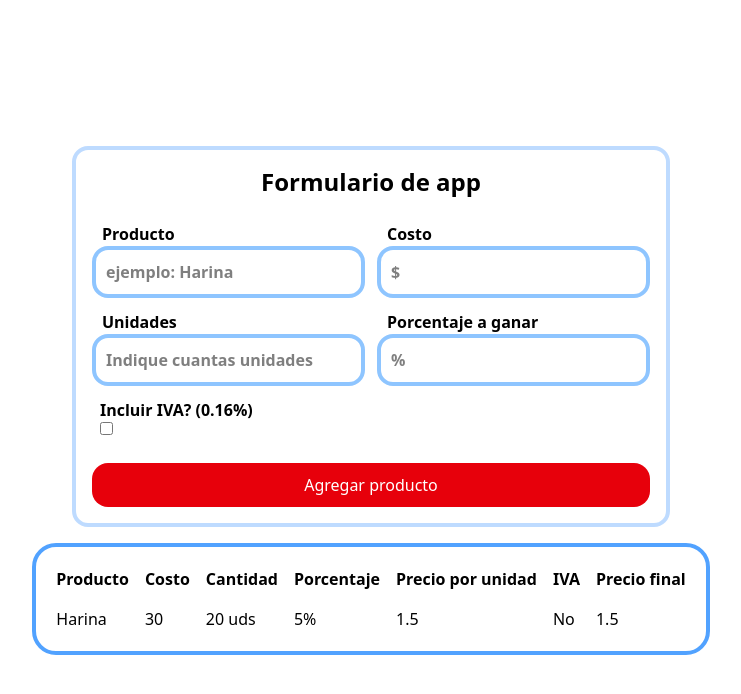
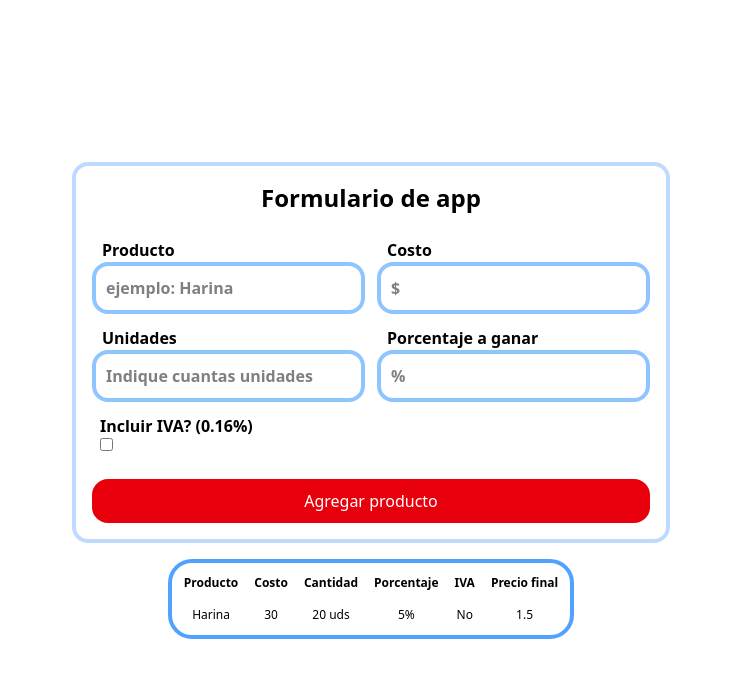
Before and after one commit to Eiderth/banner-store-repo, a React (Vite) app: page / in a window 1280 px wide. Shown: the top 694 px of the page, without its empty margins (269-1010 px from the left). Built offline with nearby package versions, Linux system fonts and the light colour scheme.

Commit message:
refactor: cambios en la logica de los inputs y se añadio guardado para el estado de los inputs

```diff
--- a/index.html
+++ b/index.html
@@ -7,7 +7,7 @@
   </head>
   <body>
     <div
-      class="w-full min-h-screen flex flex-col justify-center items-center gap-2 md:gap-4"
+      class="min-h-screen box-border flex flex-col justify-center items-center gap-2 md:gap-4"
       id="root"
     ></div>
     <script type="module" src="/src/main.tsx"></script>
--- a/src/components/Aplication.tsx
+++ b/src/components/Aplication.tsx
@@ -1,44 +1,71 @@
 import React from "react";
+import { useRef } from "react";
 import Form from "./components-secondary/Form";
 import Input from "./components-secondary/Input";
 import PricingBanner from "./components-secondary/PricingBanner";
-import Btn from "./components-secondary/btn";
+import Btn from "./components-secondary/Btn";
 
 export default function Aplication() {
+  const ref = {
+    productNameRef: useRef<HTMLInputElement>(null),
+    costoTotalRef: useRef<HTMLInputElement>(null),
+    unidadesRef: useRef<HTMLInputElement>(null),
+    porcentajeRef: useRef<HTMLInputElement>(null),
+    ivaRef: useRef<HTMLInputElement>(null),
+  };
+
   const handleClick = () => {
-    alert("Hola");
+    const formData = {
+      ProductName: ref.productNameRef.current?.value,
+      CostoTotal: ref.costoTotalRef.current?.value,
+      Unidades: ref.unidadesRef.current?.value,
+      Porcentaje: ref.porcentajeRef.current?.value,
+      IVA: ref.ivaRef.current?.checked,
+    };
+    console.log(formData);
   };
+
   const inputs = [
     <Input
       label="Producto"
       type="text"
       id="Producto"
+      name="ProductName"
       placeholder="ejemplo: Harina"
+      ref={ref.productNameRef}
     />,
-    <Input label="Costo" type="number" id="Costo" placeholder="$" />,
+    <Input
+      label="Costo"
+      type="number"
+      id="Costo"
+      name="CostoTotal"
+      placeholder="$"
+      ref={ref.costoTotalRef}
+    />,
     <Input
       label="Unidades"
       type="number"
       id="Unidades"
+      name="Unidades"
       placeholder="Indique cuantas unidades"
+      ref={ref.unidadesRef}
     />,
     <Input
       label="Porcentaje a ganar"
       type="number"
       id="Porcentaje"
+      name="Porcentaje"
       placeholder="%"
+      ref={ref.porcentajeRef}
     />,
     <Input
       label="Incluir IVA? (0.16%)"
       type="checkbox"
       id="IVA"
+      name="IVA"
       className="pl-2 col-span-full pb-4"
-    />,
-    <Btn
-      text="Agregar producto"
-      onClick={handleClick}
-      className="col-span-full"
-      type="button"
+      classNameInput="w-fit"
+      ref={ref.ivaRef}
     />,
   ];
 
@@ -48,6 +75,12 @@ export default function Aplication() {
         {inputs.map((input, index) =>
           React.cloneElement(input as React.ReactElement, { key: index })
         )}
+        <Btn
+          text="Agregar producto"
+          className="col-span-full"
+          type="button"
+          onClick={handleClick}
+        />
       </Form>
       <PricingBanner />
     </>
--- a/src/components/components-secondary/Input.tsx
+++ b/src/components/components-secondary/Input.tsx
@@ -1,23 +1,21 @@
 import { twMerge } from "tailwind-merge";
+import type { ComponentProps } from "react";
 
 type Props = {
   label: string;
-  type: string;
-  id: string;
-  placeholder?: string;
   className?: string;
-};
+  classNameInput?: string;
+} & ComponentProps<"input">;
 
 export default function Input({
   label,
-  type,
-  id,
-  placeholder,
   className,
+  classNameInput,
+  ...props
 }: Props) {
   return (
     <label
-      htmlFor={id}
+      htmlFor={props.id}
       className={twMerge(
         "font-bold font-sans  flex flex-col items-start",
         className
@@ -25,10 +23,11 @@ export default function Input({
     >
       <span className={className ? "" : "pl-2.5"}>{label}</span>
       <input
-        type={type}
-        id={id}
-        placeholder={placeholder}
-        className="rounded-2xl p-2.5 border-4 border-blue-300"
+        {...props}
+        className={twMerge(
+          "rounded-2xl p-2.5 border-4 border-blue-300 w-full",
+          classNameInput
+        )}
       />
     </label>
   );
--- a/src/components/components-secondary/PricingBanner.tsx
+++ b/src/components/components-secondary/PricingBanner.tsx
@@ -2,27 +2,49 @@ type Props = {};
 
 export default function PricingBanner({}: Props) {
   return (
-    <table className="rounded-3xl border-4 border-separate border-spacing-0 border-blue-400 p-3">
+    <table className=" table-fixed rounded-3xl border-4 border-separate border-spacing-0 border-blue-400 p-1">
       <thead>
         <tr>
-          <th className="p-2">Producto</th>
-          <th className="p-2">Costo</th>
-          <th className="p-2">Cantidad</th>
-          <th className="p-2">Porcentaje</th>
-          <th className="p-2">Precio por unidad</th>
-          <th className="p-2">IVA</th>
-          <th className="p-2">Precio final</th>
+          <th className="p-0.5 text-xs font-bold text-balance break-words text-center md:p-2">
+            Producto
+          </th>
+          <th className="p-0.5 text-xs font-bold text-balance break-words text-center md:p-2">
+            Costo
+          </th>
+          <th className="p-0.5 text-xs font-bold text-balance break-words text-center md:p-2">
+            Cantidad
+          </th>
+          <th className="p-0.5 text-xs font-bold text-balance break-words text-center md:p-2">
+            Porcentaje
+          </th>
+          <th className="p-0.5 text-xs font-bold text-balance break-words text-center md:p-2">
+            IVA
+          </th>
+          <th className="p-0.5 text-xs font-bold text-balance break-words text-center md:p-2">
+            Precio final
+          </th>
         </tr>
       </thead>
       <tbody>
         <tr>
-          <td className="p-2">Harina</td>
-          <td className="p-2">30</td>
-          <td className="p-2">20 uds</td>
-          <td className="p-2">5%</td>
-          <td className="p-2">1.5</td>
-          <td className="p-2">No</td>
-          <td className="p-2">1.5</td>
+          <td className="p-0.5 text-xs text-balance break-words text-center md:p-2">
+            Harina
+          </td>
+          <td className="p-0.5 text-xs text-balance break-words text-center md:p-2">
+            30
+          </td>
+          <td className="p-0.5 text-xs text-balance break-words text-center md:p-2">
+            20 uds
+          </td>
+          <td className="p-0.5 text-xs text-balance break-words text-center md:p-2">
+            5%
+          </td>
+          <td className="p-0.5 text-xs text-balance break-words text-center md:p-2">
+            No
+          </td>
+          <td className="p-0.5 text-xs text-balance break-words text-center md:p-2">
+            1.5
+          </td>
         </tr>
       </tbody>
     </table>
```
